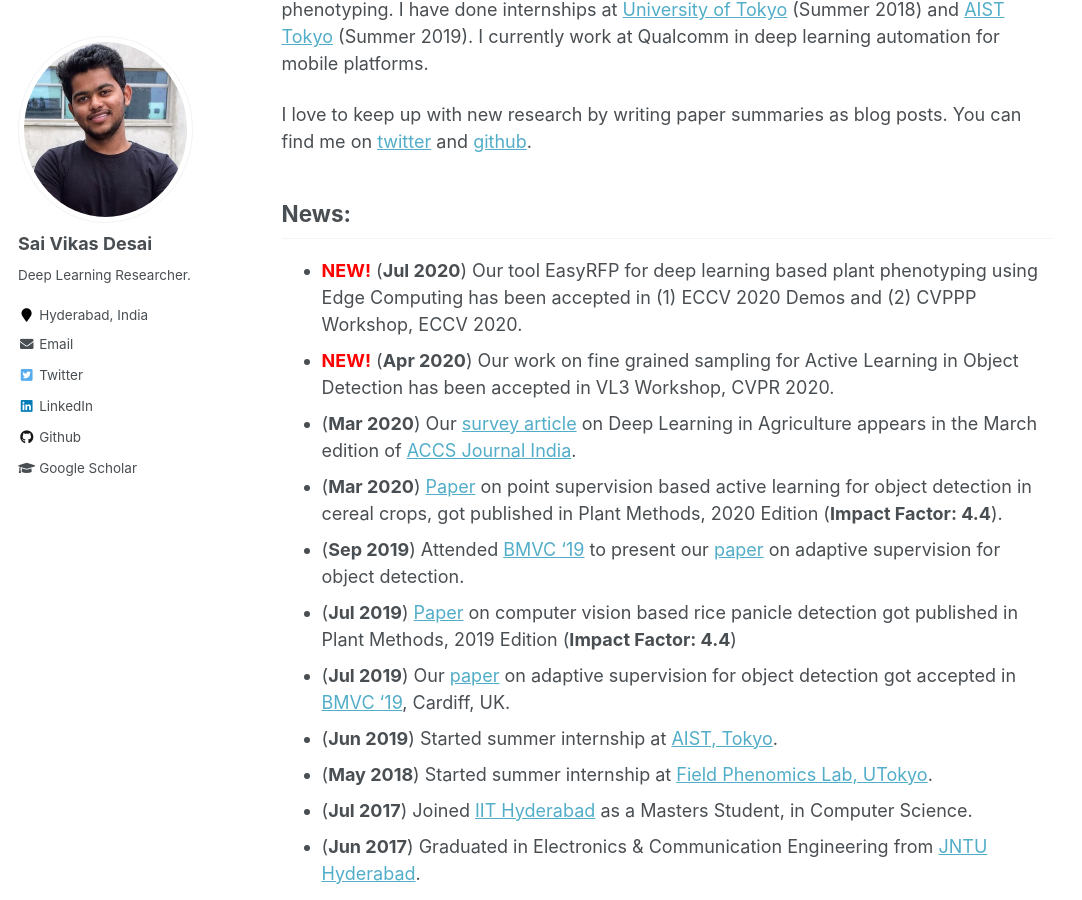
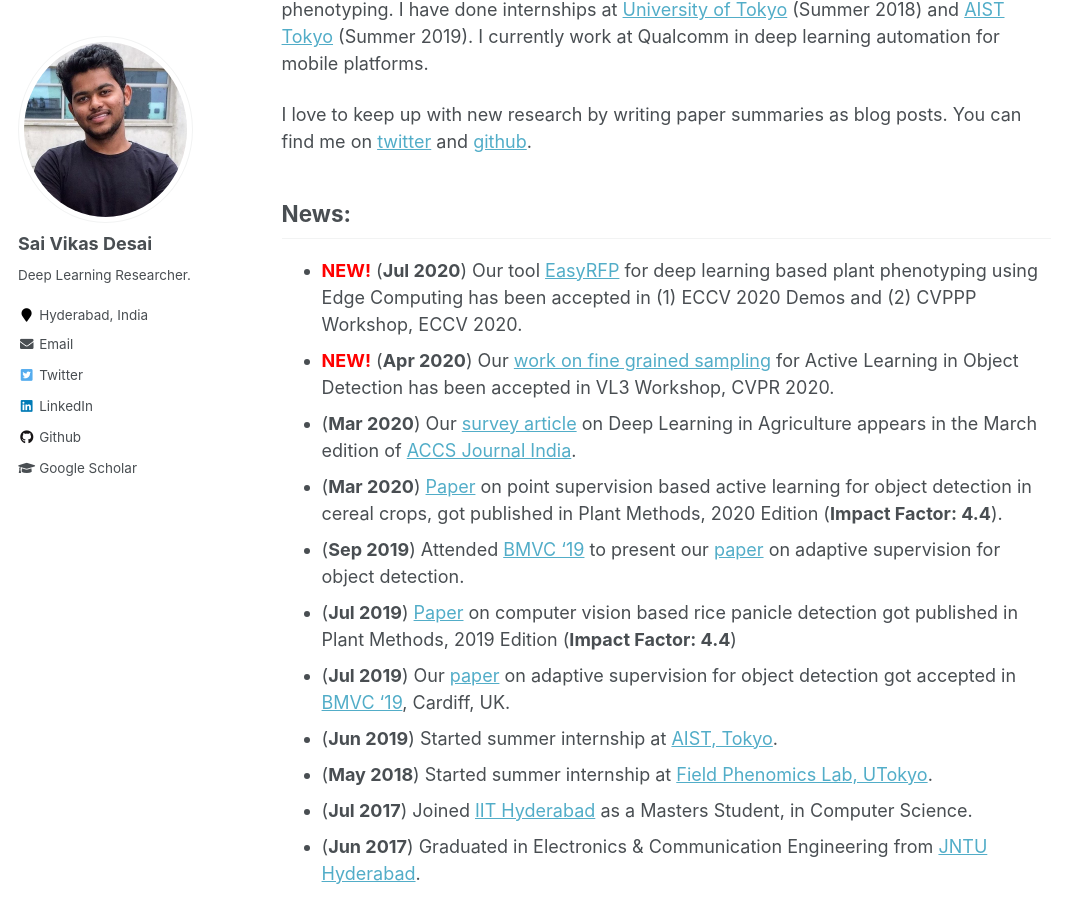
Before and after one commit to svdesai/svdesai.github.io, a Jekyll site: the page built from _pages/about.md, in a window 1280 px wide and 900 px high, scrolled down 353 px. Shown: the whole window, without its empty margins (0-1082 px from the left). Built offline with Jekyll 4.4.1, drawn with Linux system fonts in a browser that asks for light colours; part of the change alters nothing that is shown.

Commit message:
fixed news

```diff
--- a/_pages/about.md
+++ b/_pages/about.md
@@ -15,8 +15,8 @@ I'm Vikas Desai, a deep learning researcher with interests in developing limited
 I love to keep up with new research by writing paper summaries as blog posts. You can find me on [twitter](https://twitter.com/end_duality_gap) and [github](https://github.com/svdesai).
 
 ## News:
-- <span style="color: red;"> **NEW!** </span> (**Jul 2020**) Our tool EasyRFP for deep learning based plant phenotyping using Edge Computing has been accepted in (1) ECCV 2020 Demos and (2) CVPPP Workshop, ECCV 2020.
-- <span style="color: red;"> **NEW!** </span> (**Apr 2020**) Our work on fine grained sampling for Active Learning in Object Detection has been accepted in VL3 Workshop, CVPR 2020.
+- <span style="color: red;"> **NEW!** </span> (**Jul 2020**) Our tool [EasyRFP](https://github.com/lab1055/easy-rfp) for deep learning based plant phenotyping using Edge Computing has been accepted in (1) ECCV 2020 Demos and (2) CVPPP Workshop, ECCV 2020.
+- <span style="color: red;"> **NEW!** </span> (**Apr 2020**) Our [work on fine grained sampling](https://openaccess.thecvf.com/content_CVPRW_2020/html/w54/Desai_Towards_Fine-Grained_Sampling_for_Active_Learning_in_Object_Detection_CVPRW_2020_paper.html) for Active Learning in Object Detection has been accepted in VL3 Workshop, CVPR 2020.
 - (**Mar 2020**) Our [survey article](https://journal.accsindia.org/computer-vision-with-deep-learning-for-plant-phenotyping-in-agriculture-a-survey/) on Deep Learning in Agriculture appears in the March edition of [ACCS Journal India](https://journal.accsindia.org/).
 - (**Mar 2020**) [Paper](https://plantmethods.biomedcentral.com/articles/10.1186/s13007-020-00575-8) on point supervision based active learning for object detection in cereal crops, got published in Plant Methods, 2020 Edition (**Impact Factor: 4.4**).
 - (**Sep 2019**) Attended [BMVC '19](https://bmvc2019.org) to present our [paper](https://arxiv.org/abs/1908.02454) on adaptive supervision for object detection.
```
